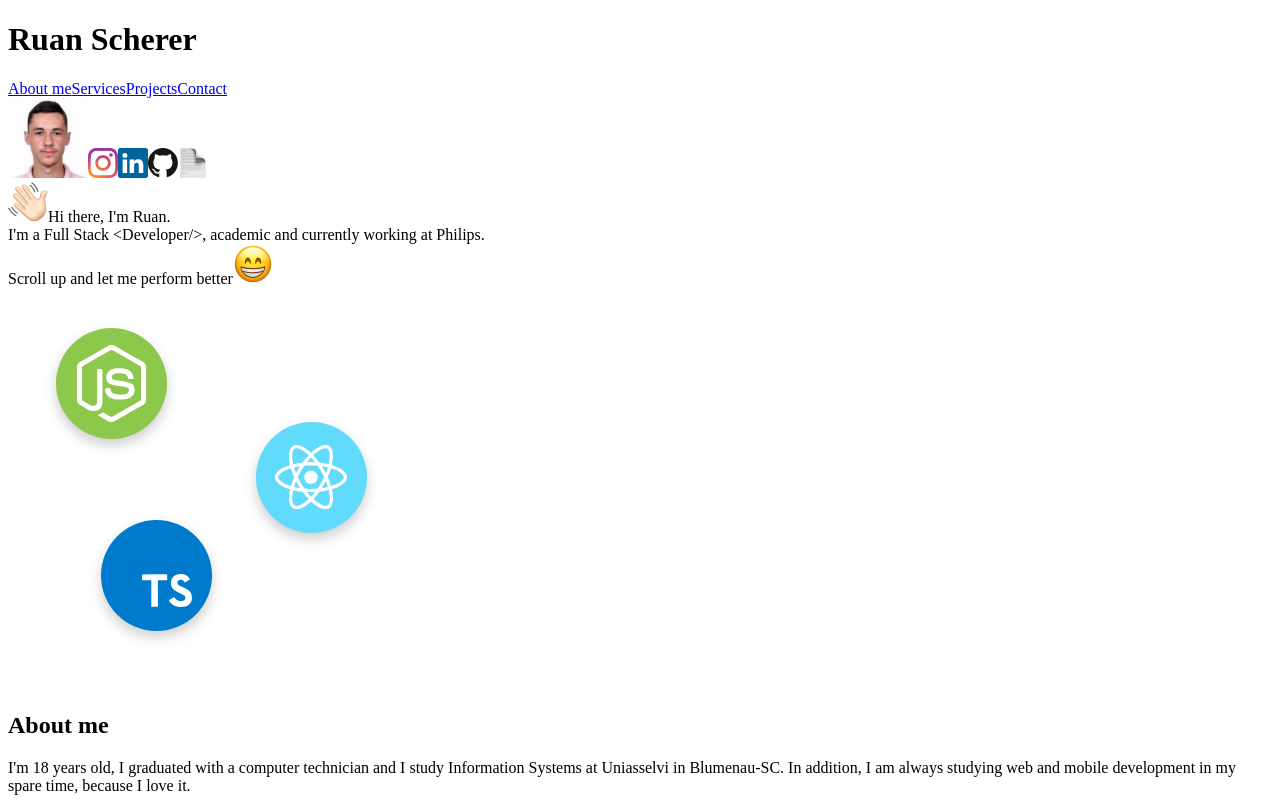
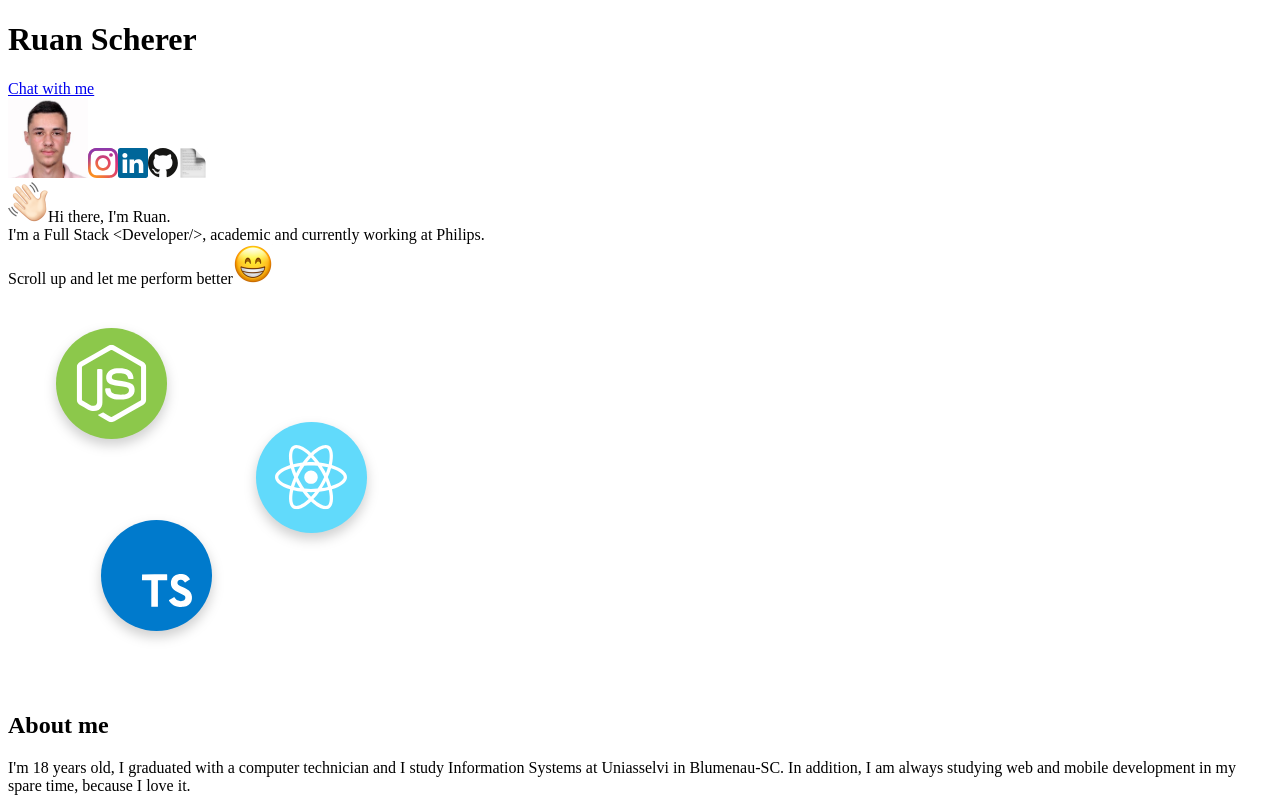
Before and after one commit to RuanScherer/my-site, a Next.js app: page / in a window 1280 px wide. Shown: the top 800 px of the page. Built offline with nearby package versions, Linux system fonts and the light colour scheme.

Commit message:
feat: add chat with me button to header

```diff
--- a/components/Footer.js
+++ b/components/Footer.js
@@ -27,7 +27,9 @@ const Footer = () => {
         </Link>
       </nav>
       <Link href="#main">
-        <a className="hover:text-secondary transition duration-200">Back to top</a>
+        <a className="text-lg border-b-2 border-transparent hover:border-secondary hover:text-secondary transform hover:translate-y-0.5 transition duration-200">
+          Back to top
+        </a>
       </Link>
     </footer>
   )
--- a/components/Header.js
+++ b/components/Header.js
@@ -17,20 +17,11 @@ const Header = () => {
   return (
     <header className={`flex justify-between py-5 bg-white sticky top-0 w-full px-5 md:px-14 z-10 ${scroll > 0 ? 'shadow' : ''}`}>
       <h1 className="text-2xl font-semibold"><span className="font-extrabold">Ruan</span> Scherer</h1>
-      <nav className="hidden md:flex flex-wrap space-x-4 text-lg">
-        <Link href="/about-me">
-          <a className="border-b-2 border-transparent hover:border-secondary hover:text-secondary transform hover:translate-y-0.5 transition duration-200">About me</a>
-        </Link>
-        <Link href="/about-me">
-          <a className="border-b-2 border-transparent hover:border-secondary hover:text-secondary transform hover:translate-y-0.5 transition duration-200">Services</a>
-        </Link>
-        <Link href="/about-me">
-          <a className="border-b-2 border-transparent hover:border-secondary hover:text-secondary transform hover:translate-y-0.5 transition duration-200">Projects</a>
-        </Link>
-        <Link href="/about-me">
-          <a className="border-b-2 border-transparent hover:border-secondary hover:text-secondary transform hover:translate-y-0.5 transition duration-200">Contact</a>
-        </Link>
-      </nav>
+      <Link href="https://wa.link/tgjlij">
+        <a className="text-lg border-b-2 border-transparent hover:border-secondary hover:text-secondary transform hover:translate-y-0.5 transition duration-200">
+          Chat with me
+        </a>
+      </Link>
     </header>
   )
 }
--- a/pages/index.js
+++ b/pages/index.js
@@ -120,7 +120,7 @@ export default function Home() {
       </section>
 
       <section className="my-28 space-y-12 flex flex-col">
-        <h1 className="text-2xl md:text-4xl font-extrabold relative w-full mb-20">
+        <h1 className="text-2xl md:text-4xl font-extrabold relative w-full mb-8 lg:mb-20">
           Where I worked
         </h1>
 
```
